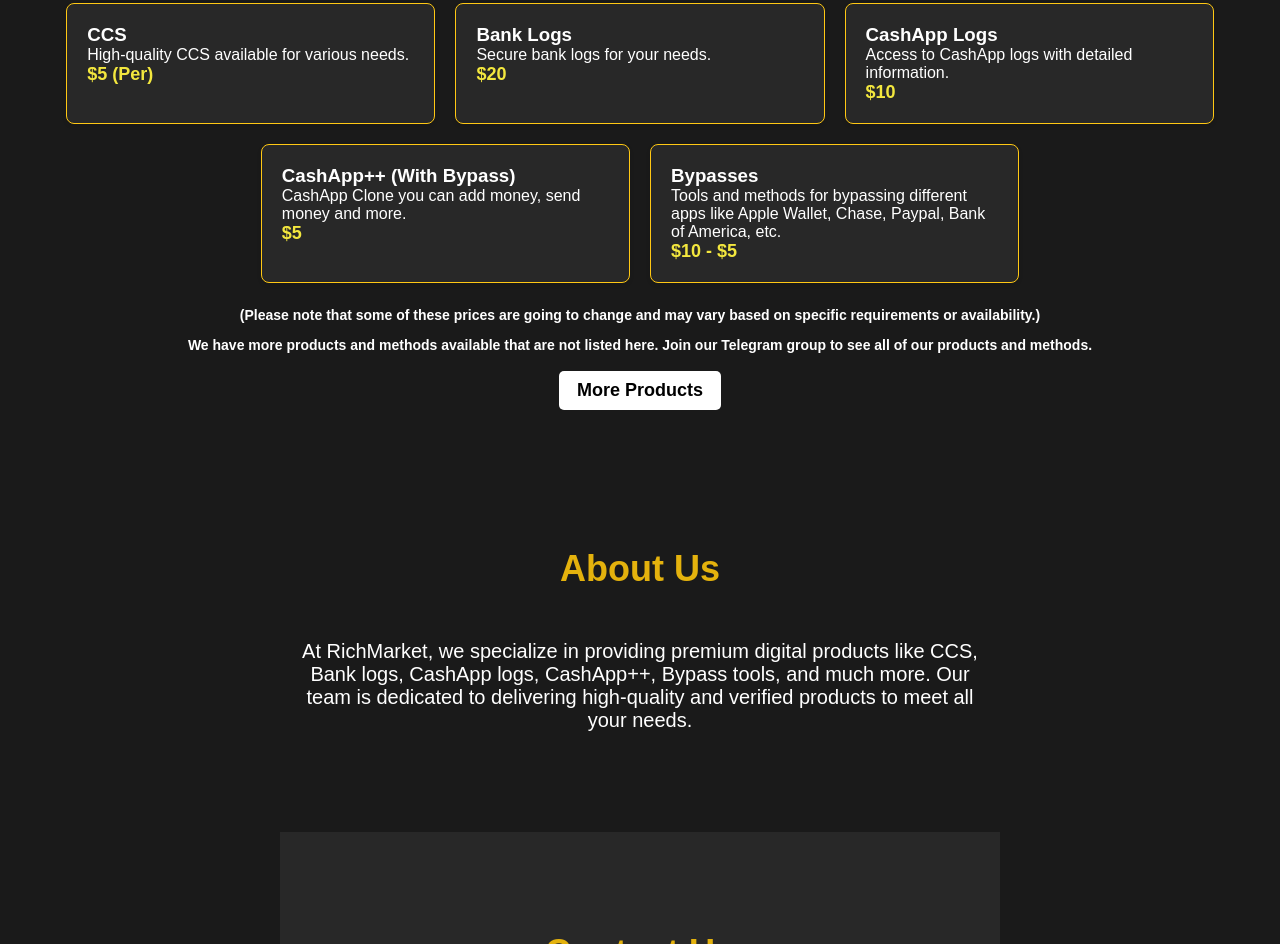
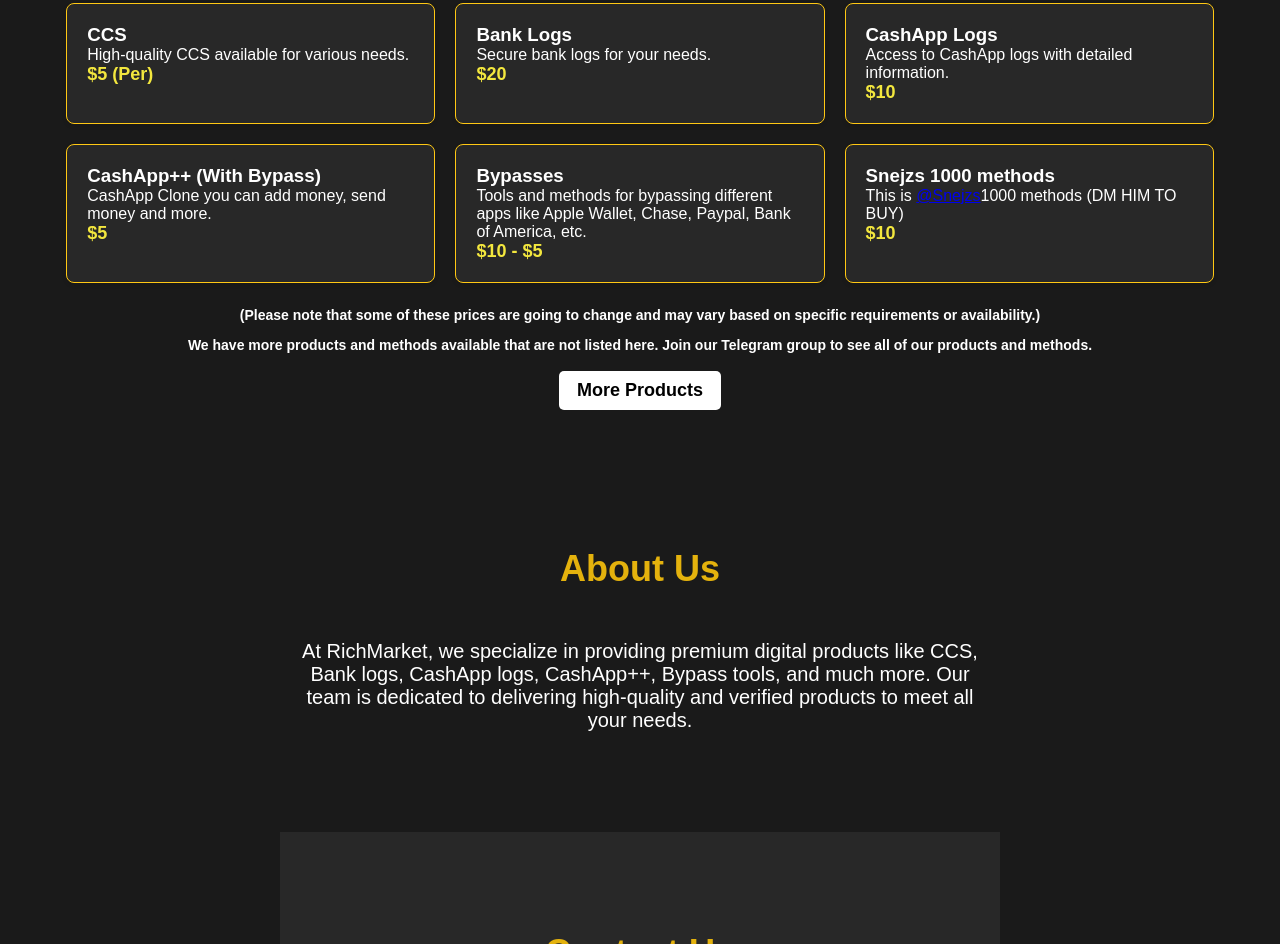
Before and after one commit to Crashoutv1/richmarket, a plain HTML site: page index.html in a window 1280 px wide. Shown: the part 1412-2356 px from the top of the page. Drawn offline with Linux system fonts and the light colour scheme.

Commit message:
Update index.html

```diff
--- a/index.html
+++ b/index.html
@@ -103,6 +103,11 @@
                 <p>Tools and methods for bypassing different apps like Apple Wallet, Chase, Paypal, Bank of America, etc.</p>
                 <p class="price">$10 - $5</p>
             </div>
+            <div class="product">
+                <h3>Snejzs 1000 methods</h3>
+                <p>This is <a class="snejzs" href="https://t.me/snejzs" target="_blank"> @Snejzs</a>1000 methods (DM HIM TO BUY)</p>
+                <p class="price">$10</p>
+            </div>
         </div>
         <p class="price-disclaimer">(Please note that some of these prices are going to change and may vary based on specific requirements or availability.)</p>
         <p class="price-disclaimer2">We have more products and methods available that are not listed here. Join our Telegram group to see all of our products and methods.</p>
```
